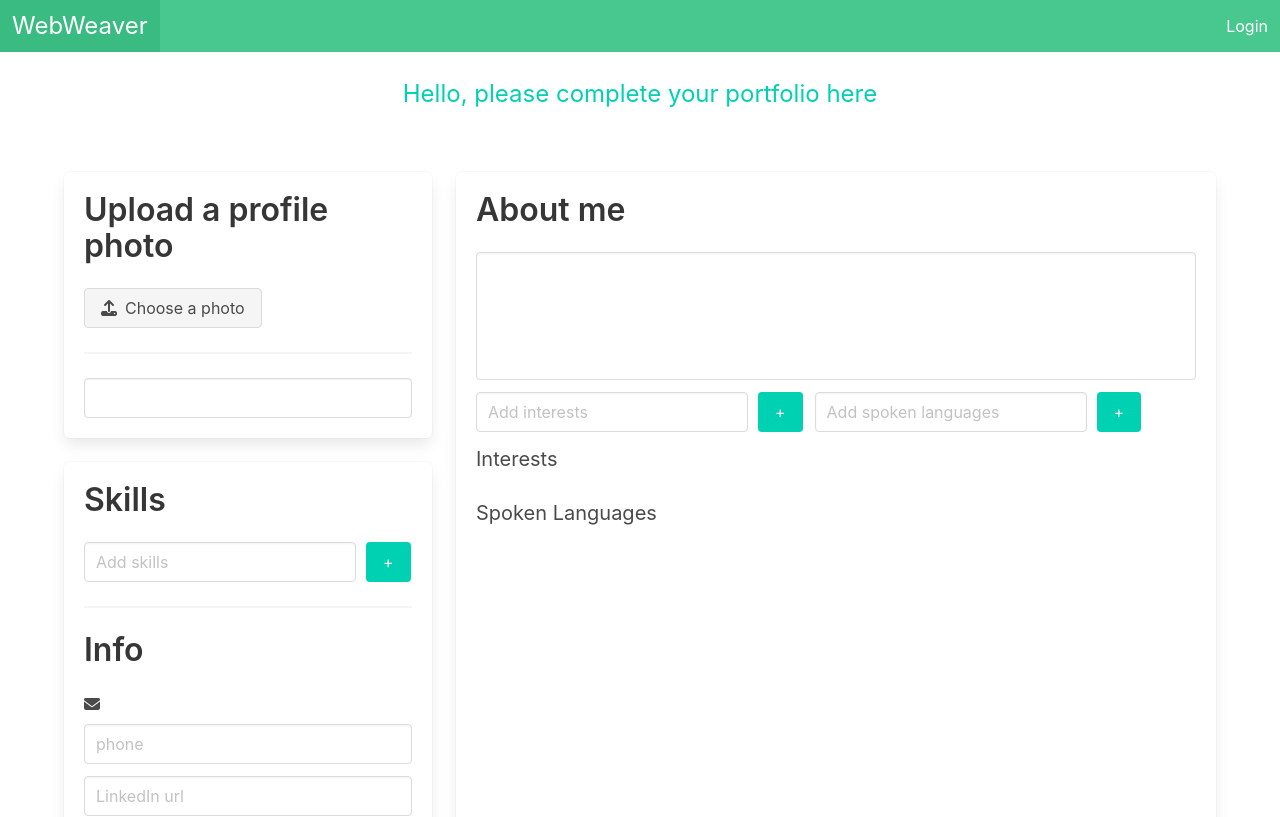
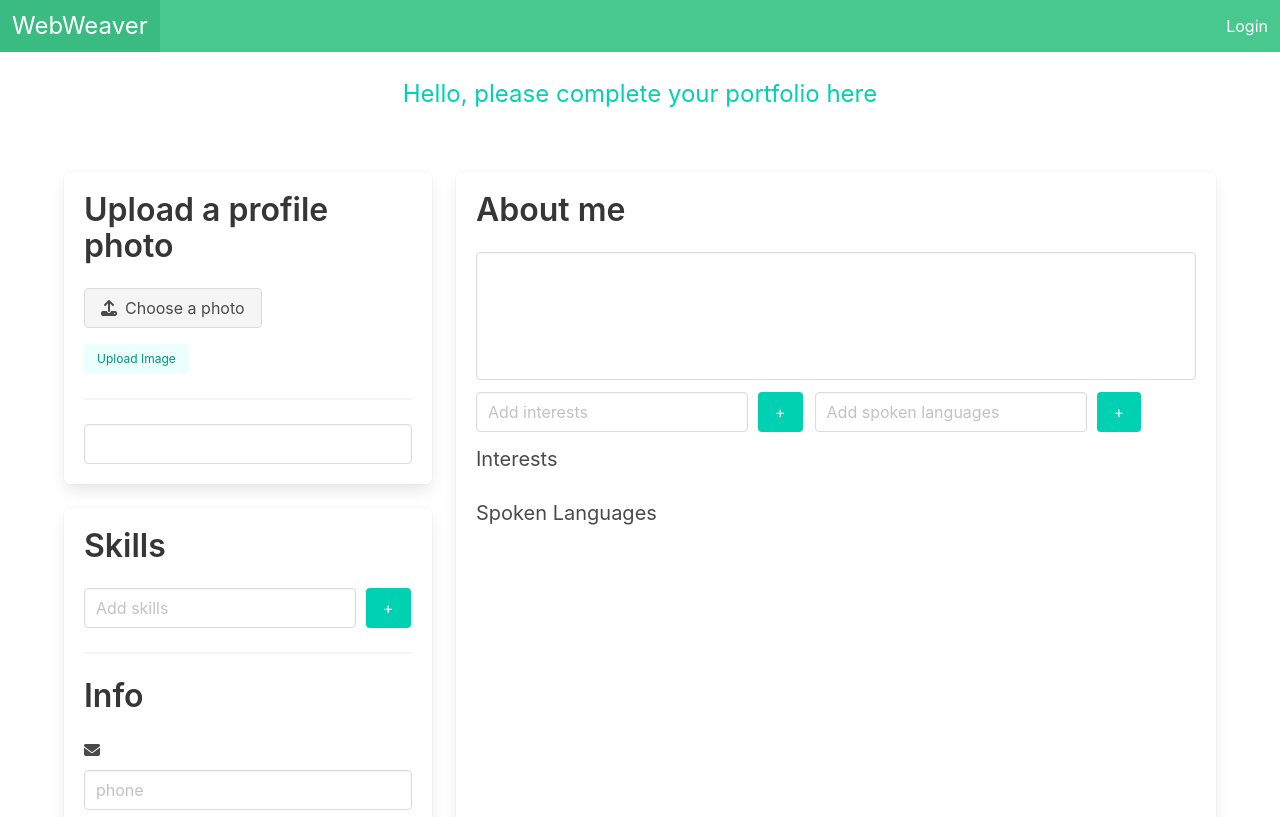
Before and after one commit to josephsegbefia/webweaver-client, a React (Vite) app: page /portfolios in a window 1280 px wide. Shown: the top 817 px of the page. Built offline with nearby package versions, Linux system fonts and the light colour scheme.

Commit message:
Make image upload fxn

```diff
--- a/src/components/portfolio/CreatePortfolio.jsx
+++ b/src/components/portfolio/CreatePortfolio.jsx
@@ -17,7 +17,9 @@ const CreatePortfolio = () => {
   const [skill, setSkill] = useState('');
   const [phone, setPhone] = useState('');
   const [email, setEmail] = useState('');
+  const [selectedFile, setSelectedFile] = useState(null);
   const [avatarURL, setAvatarURL] = useState('');
+  const [imageName, setImageName] = useState('');
   const [linkedInURL, setLinkedInURL] = useState('');
   const [gitHubURL, setGitHubURL] = useState('');
   const [bio, setBio] = useState('');
@@ -31,19 +33,37 @@ const CreatePortfolio = () => {
 
 
 
-  const uploadImage = (event) => {
+
+  // const uploadImage = (event) => {
+
+  //   const uploadData = new FormData();
+  //   uploadData.append('imgUrl', event.target.files[0]);
+
+  //   axios.post(`${API_URL}api/image-upload`, uploadData)
+  //     .then((response) => {
+  //       setAvatarURL(response.data.fileUrl);
+  //     })
+  //     .catch((error) => {
+  //       console.log('Error uploading the file')
+  //     })
+  //     console.log(avatarURL);
+  // }
+
+  const uploadImage = () => {
+    if (!selectedFile){
+      console.log('No file selected');
+      return;
+    }
 
     const uploadData = new FormData();
-    uploadData.append('imgUrl', event.target.files[0]);
-
+    uploadData.append('imgUrl', selectedFile);
     axios.post(`${API_URL}api/image-upload`, uploadData)
       .then((response) => {
-        setAvatarURL(response.data.fileUrl);
+        setAvatarURL(response.data.fileUrl)
       })
       .catch((error) => {
-        console.log('Error uploading the file')
+        console.log('Error uploading the file');
       })
-
   }
 
   const addSkill = () => {
@@ -65,6 +85,10 @@ const CreatePortfolio = () => {
     setLanguage('');
   }
 
+  const handleBioChange = (e) => {
+    setBio(e.target.value);
+  }
+
   const handleSkillChange = (e) => {
     setSkill(e.target.value);
   };
@@ -73,8 +97,9 @@ const CreatePortfolio = () => {
     setPhone(e.target.value);
   }
 
-  const handleAvatarChange = () => {
-
+  const handleAvatarChange = (event) => {
+    setSelectedFile(event.target.files[0]);
+    setImageName(event.target.files[0].name)
   }
 
   const handleHeadLineChange = (e) => {
@@ -135,6 +160,7 @@ const CreatePortfolio = () => {
 
 
 
+  console.log(avatarURL)
   return (
     <div className = "container">
       <h1 className = "has-text-centered is-size-4 mt-3 has-text-primary">Hello, { user && user.firstName} please complete your portfolio here</h1>
@@ -156,6 +182,11 @@ const CreatePortfolio = () => {
                   </span>
                 </label>
               </div>
+              {imageName && (
+                <p>{imageName}</p>
+
+              )}
+              <button className = 'button is-primary is-light is-small mt-4' onClick={uploadImage}>Upload Image</button>
               <hr />
 
               <input type = 'text' className = 'input' value = {headLine} onChange = {handleHeadLineChange} />
@@ -219,10 +250,11 @@ const CreatePortfolio = () => {
             <div className = "tile is-child box">
               <p className = "title">About me</p>
               <textarea
-                name="" id=""
+                name="about-me"
                 style={{width: "100%", resize: "none"}}
                 className = 'textarea'
                 value = {bio}
+                onChange = {handleBioChange}
               />
               <div className = 'is-inline-flex'>
                 <input
```
